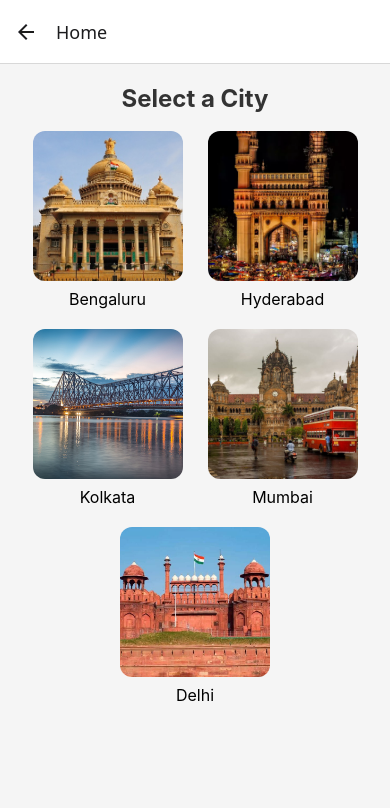
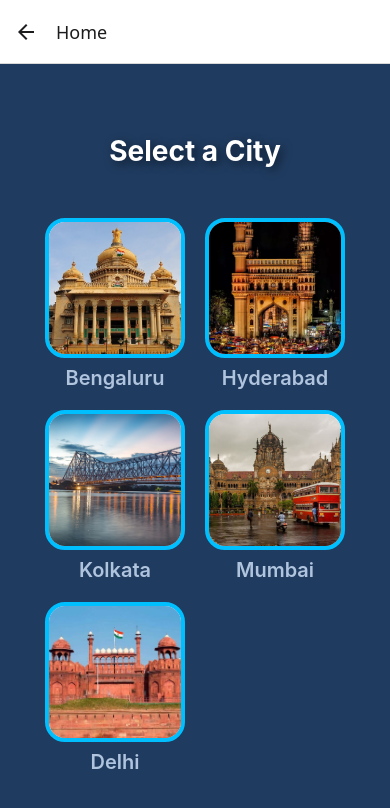
Before and after one commit to ShaileshPawale2004/AirAware, a React Native app: screen /HomeScreen in a window 390 px wide. Shown: the top 808 px of the page. Built offline with nearby package versions, Linux system fonts and the light colour scheme.

Commit message:
improved UI/UX again

```diff
--- a/package.json
+++ b/package.json
@@ -13,6 +13,7 @@
     "@react-navigation/native": "^7.0.15",
     "@react-navigation/stack": "^7.1.2",
     "expo": "~52.0.38",
+    "expo-linear-gradient": "~14.0.2",
     "expo-status-bar": "~2.0.1",
     "firebase": "^11.4.0",
     "papaparse": "^5.5.2",
@@ -26,8 +27,7 @@
     "react-native-safe-area-context": "^5.3.0",
     "react-native-screens": "^4.9.2",
     "react-native-vector-icons": "^10.2.0",
-    "react-native-web": "~0.19.13",
-    "expo-linear-gradient": "~14.0.2"
+    "react-native-web": "~0.19.13"
   },
   "devDependencies": {
     "@babel/core": "^7.20.0",
--- a/pages/HomeScreen.js
+++ b/pages/HomeScreen.js
@@ -82,7 +82,7 @@ const HomeScreen = ({ navigation }) => {
   const [endDate, setEndDate] = useState(formatDate(currentDate));
 
   useEffect(() => {
-    if (selectedCity) {
+    if (selectedCity && query.trim() !== "") {
       const results = findSiteByCity(selectedCity, query);
       setFilteredSites(results);
     }
@@ -118,7 +118,7 @@ const HomeScreen = ({ navigation }) => {
           setSelectedSite(null);
         }}
         style={styles.input}
-        placeholder="Enter site name..."
+        placeholder="Enter Area Name"
       />
 
       {query.length > 0 && !selectedSite && filteredSites.length > 0 && (
@@ -130,13 +130,14 @@ const HomeScreen = ({ navigation }) => {
               <TouchableOpacity
               onPress={() => {
                 setSelectedSite(item.name);
-                  setSiteId(item.id)
+                setSiteId(item.id || "");  // Ensure siteId is set correctly
                 setFilteredSites([]);
               }}
               style={styles.dropdownItem}
             >
               <Text style={styles.result}>{item.name}</Text>
             </TouchableOpacity>
+
             )}
           />
         </View>
@@ -152,10 +153,17 @@ const HomeScreen = ({ navigation }) => {
       <TextInput value={endDate} onChangeText={setEndDate} style={styles.input} />
 
       <Button
-        title="Find Site & Fetch Data"
-        onPress={() => navigation.navigate("Graph", { siteId: siteId, startDate, endDate })}
+  title="Find Area & Fetch Data"
+  onPress={() => {
+    if (!siteId) {
+      alert("Please select a valid area before fetching data!");
+      return;
+    }
+    navigation.navigate("Graph", { siteId, startDate, endDate });
+  }}
   color="#4CAF50"
 />
+
     </View>
   );
 };
@@ -163,37 +171,54 @@ const HomeScreen = ({ navigation }) => {
 const styles = StyleSheet.create({
   container: {
     flex: 1,
-    padding: 20,
-    backgroundColor: "#f5f5f5",
+    backgroundColor: "#1F3B5F",
+    alignItems: "center",
+    justifyContent: "center",
+    paddingVertical: 30,
   },
   title: {
-    fontSize: 24,
+    fontSize: 28,
     fontWeight: "bold",
+    color: "#FFFFFF",
+    marginTop: 40,
+    marginBottom: 40,
     textAlign: "center",
-    marginBottom: 8,
-    color: "#333",
+    textShadowColor: "rgba(0, 0, 0, 0.5)",
+    textShadowOffset: { width: 3, height: 3 },
+    textShadowRadius: 10,
   },
   imageContainer: {
-    flex: 1,
     alignItems: "center",
-    margin: 10,
+    marginVertical: 10,
+    width: 160, // Improved size for spacing
   },
   image: {
-    width: 150,
-    height: 150,
-    borderRadius: 12,
+    width: 140,
+    height: 140,
+    borderRadius: 20,
+    borderWidth: 4,
+    borderColor: "#00BFFF",
+    backgroundColor: "#E6F7FF",
+    shadowColor: "#00BFFF",
+    shadowOpacity: 0.9,
+    shadowRadius: 15,
+    elevation: 12,
   },
   cityText: {
-    fontSize: 16,
+    fontSize: 20,
     marginTop: 8,
+    color: "#B0C4DE",
+    fontWeight: "600",
   },
   input: {
     borderWidth: 1,
     borderColor: "#ddd",
     borderRadius: 8,
-    padding: 8,
+    padding: 10,
     marginBottom: 16,
-    fontSize: 16,
+    width: "90%",
+    fontSize: 18,
+    backgroundColor: "#f0f8ff",
   },
   result: {
     fontSize: 16,
@@ -202,37 +227,42 @@ const styles = StyleSheet.create({
     marginVertical: 2,
   },
   dropdownItem: {
-    padding: 10,
+    padding: 12,
     backgroundColor: "#e0e0e0",
-    marginVertical: 2,
+    marginVertical: 4,
   },
   selectedSite: {
-    fontSize: 18,
+    fontSize: 20,
     fontWeight: "bold",
     color: "#4CAF50",
-    marginTop: 10,
-  },
-  label: {
-    fontSize: 16,
-    fontWeight: "bold",
-    marginTop: 10,
+    marginTop: 12,
   },
   dropdownContainer: {
     borderWidth: 1,
     borderColor: "#ddd",
     borderRadius: 8,
     backgroundColor: "#fff",
-    position: "absolute",
-    top: 110, // Adjust as needed
-    left: 20,
-    right: 20,
-    zIndex: 1000,
-    elevation: 5,
-    paddingVertical: 4,
-    minWidth: 200, // ⬅ Ensures a decent minimum width
-    minHeight: 100,
-    maxWidth: "90%", // ⬅ Prevents it from being too wide
+    width: "90%",
+    maxHeight: 200,
+    marginTop: 10,
+  },
+  buttonContainer: {
+    marginTop: 40,
+    marginBottom: 40,
+    width: "90%",
+  },
+  label:{
+    color:'#fff',
+    fontSize:30,
+    marginTop:20,
+    marginBottom:20,
+    fontWeight:"bold",
+  },
+  find:{
+    marginTop:20,
   },
 });
 
+
+
 export default HomeScreen;
```
Also changed, not shown: 1 other file (tests, documents, lock files or other folders). Lines whose indentation alone changed are shown as unchanged.
